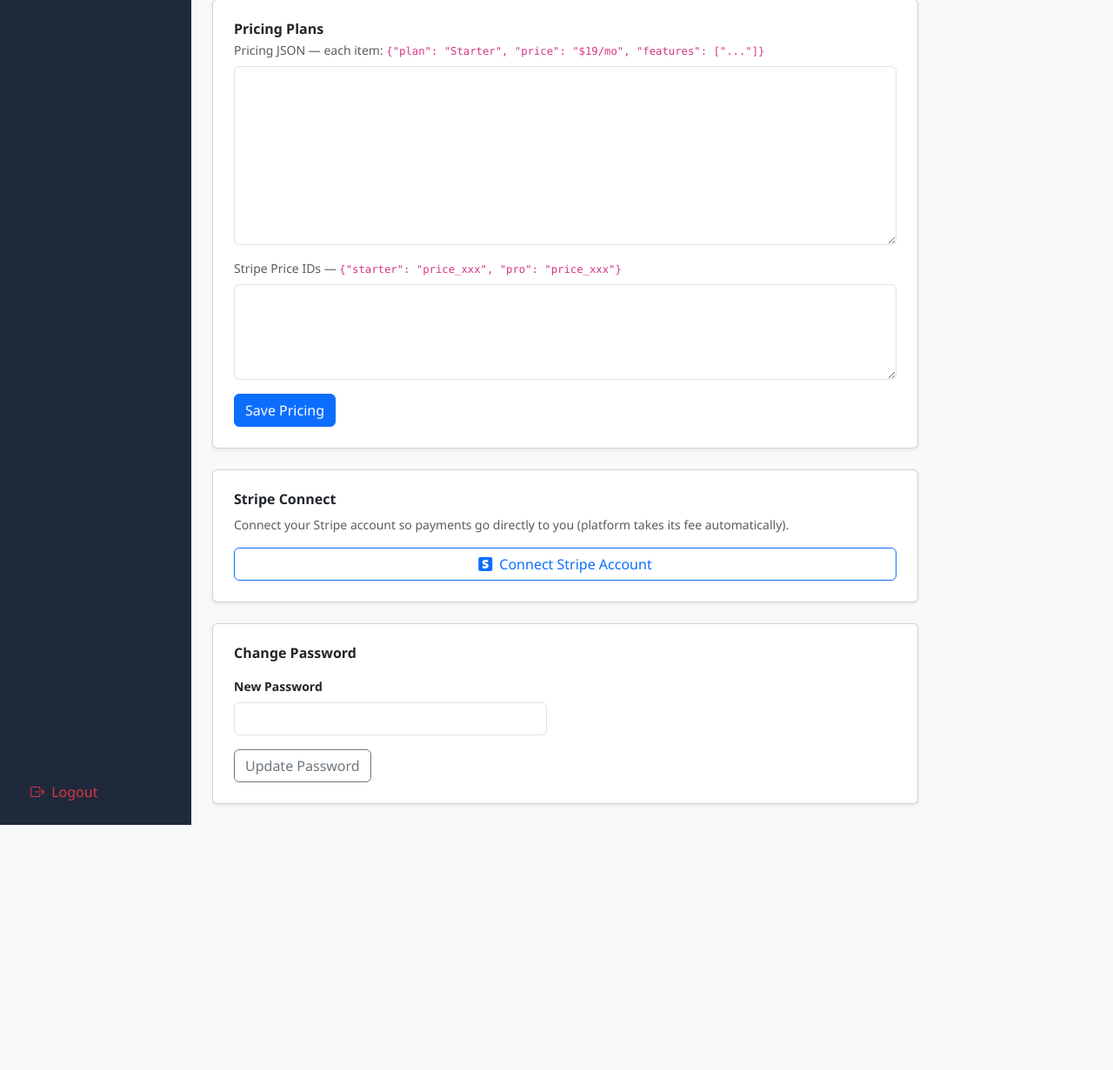
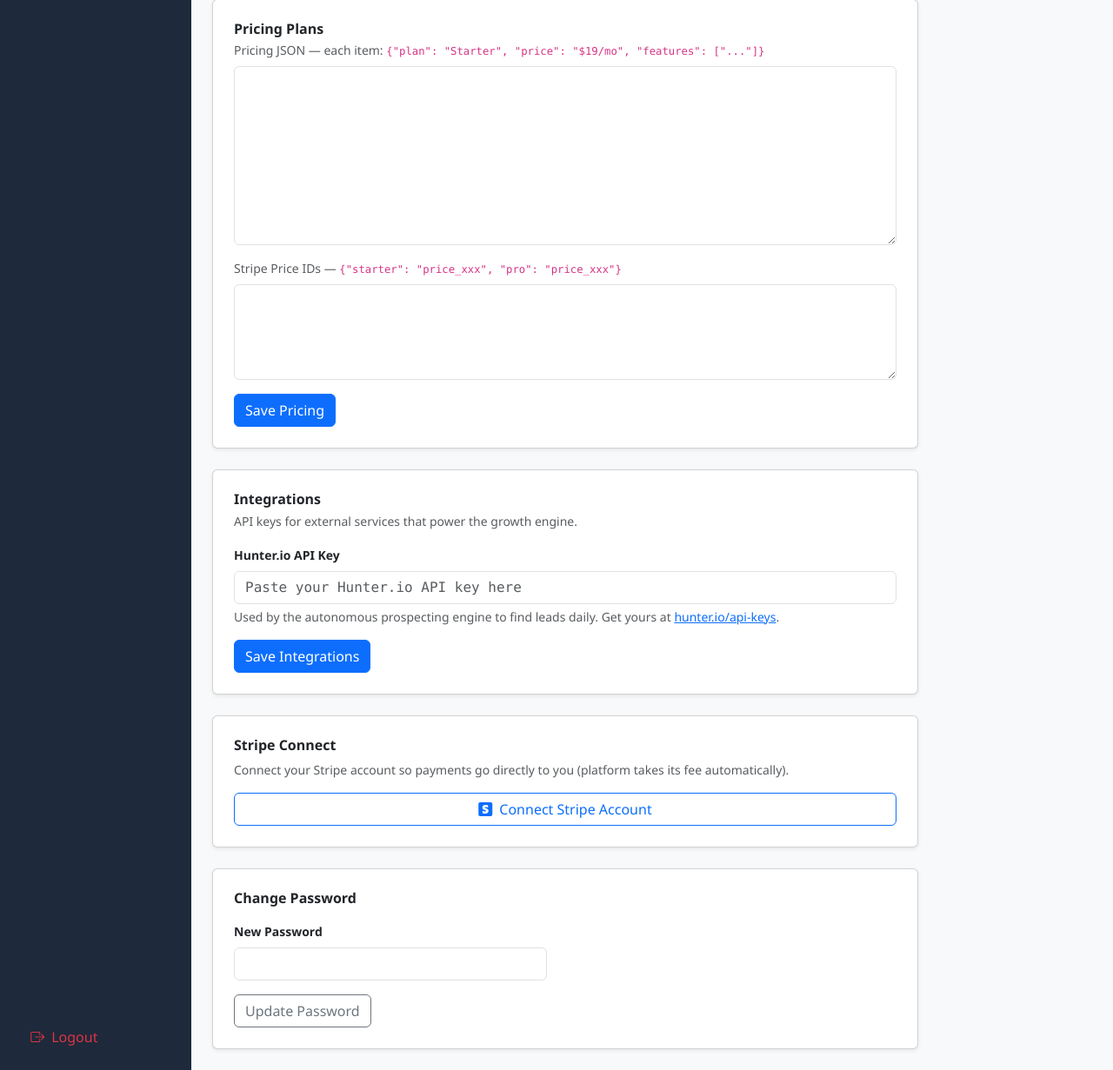
Before and after one commit to zerosales/zerosalesreps, a Flask app: template templates/tenant_admin/settings.html in a window 1280 px wide. Shown: the part 1215-2446 px from the top of the page at 87% size. Before the commit the page ends 2164 px from the top, so only its background shows below. Run offline with Flask 3, Linux system fonts and the light colour scheme; the template is opened without the code that fills it, so the values that code supplies are empty.

Commit message:
Add Hunter.io API key field to settings + integrations save handler

```diff
--- a/blueprints/tenant_admin/routes.py
+++ b/blueprints/tenant_admin/routes.py
@@ -341,6 +341,12 @@ def settings():
             except json.JSONDecodeError:
                 flash("Invalid JSON.", "danger")
 
+        elif action == "integrations":
+            hunter_key = request.form.get("hunter_api_key", "").strip()
+            tenant.hunter_api_key = hunter_key or None
+            db.session.commit()
+            flash("Integration settings saved.", "success")
+
         elif action == "password":
             new_pw = request.form.get("new_password", "")
             if len(new_pw) >= 8:
--- a/templates/tenant_admin/settings.html
+++ b/templates/tenant_admin/settings.html
@@ -84,6 +84,23 @@
       </form>
     </div>
 
+    <!-- Integrations -->
+    <div class="card shadow-sm mb-4 p-4">
+      <h6 class="fw-semibold mb-1">Integrations</h6>
+      <p class="text-muted small mb-3">API keys for external services that power the growth engine.</p>
+      <form method="POST">
+        <input type="hidden" name="action" value="integrations"/>
+        <div class="mb-3">
+          <label class="form-label small fw-semibold">Hunter.io API Key</label>
+          <input type="text" name="hunter_api_key" class="form-control font-monospace"
+                 value="{{ tenant.hunter_api_key or '' }}"
+                 placeholder="Paste your Hunter.io API key here"/>
+          <div class="form-text">Used by the autonomous prospecting engine to find leads daily. Get yours at <a href="https://hunter.io/api-keys" target="_blank">hunter.io/api-keys</a>.</div>
+        </div>
+        <button class="btn btn-primary">Save Integrations</button>
+      </form>
+    </div>
+
     <!-- Stripe Connect -->
     <div class="card shadow-sm mb-4 p-4">
       <h6 class="fw-semibold mb-2">Stripe Connect</h6>
```
